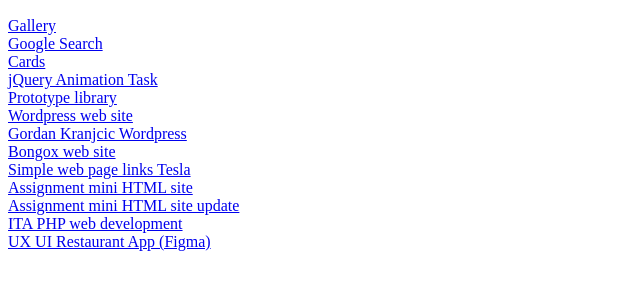
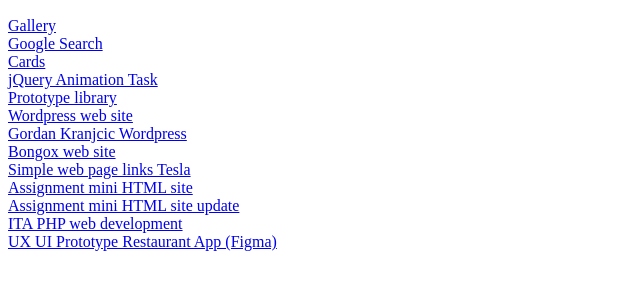
Before and after one commit to Gogson77/gordankranjcic, a plain HTML site: page index.html in a window 1280 px wide. Shown: the part 50-340 px from the top of the page, without its empty margins (0-640 px from the left). Drawn offline with Linux system fonts and the light colour scheme.

Commit message:
title changed

```diff
--- a/index.html
+++ b/index.html
@@ -22,7 +22,7 @@
     <a href="https://gogson77.github.io/front-end-development/html-css-fundamentals/assignment-mini-html-site/" target="_blank">Assignment mini HTML site</a><br>
     <a href="https://gogson77.github.io/front-end-development/html-css-fundamentals/assignment-mini-html-site-update/" target="_blank">Assignment mini HTML site update</a><br>
     <a href="http://35.210.5.50/" target="_blank">ITA PHP web development</a><br>
-    <a href="https://www.figma.com/file/WLts2z9PhESiuu7PoazR1G/Restaurant-app?node-id=2%3A5&t=6Ne3vEO1jdOzemPZ-1" target="_blank">UX UI Restaurant App (Figma)</a><br>
+    <a href="https://www.figma.com/file/WLts2z9PhESiuu7PoazR1G/Restaurant-app?node-id=2%3A5&t=6Ne3vEO1jdOzemPZ-1" target="_blank">UX UI Prototype Restaurant App (Figma)</a><br>
 </body>
 
 </html>
```
